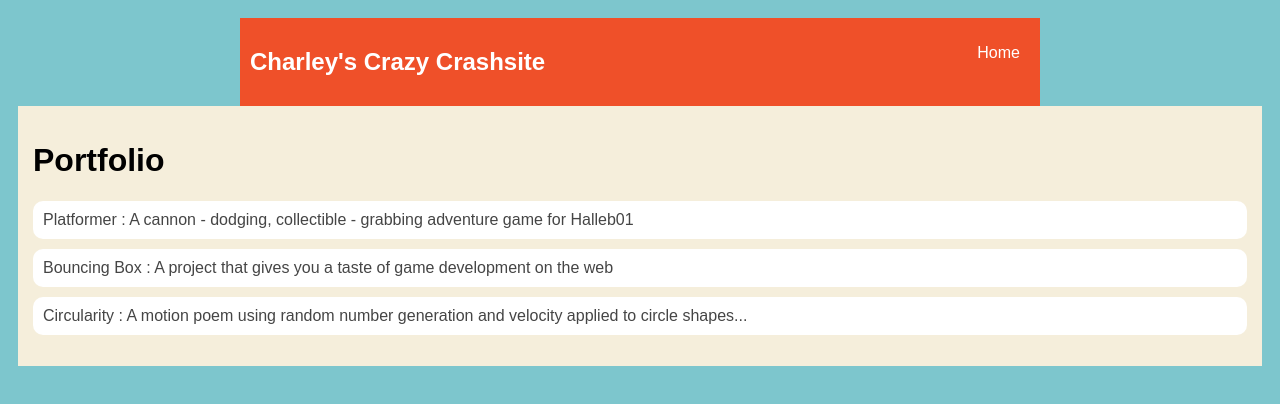
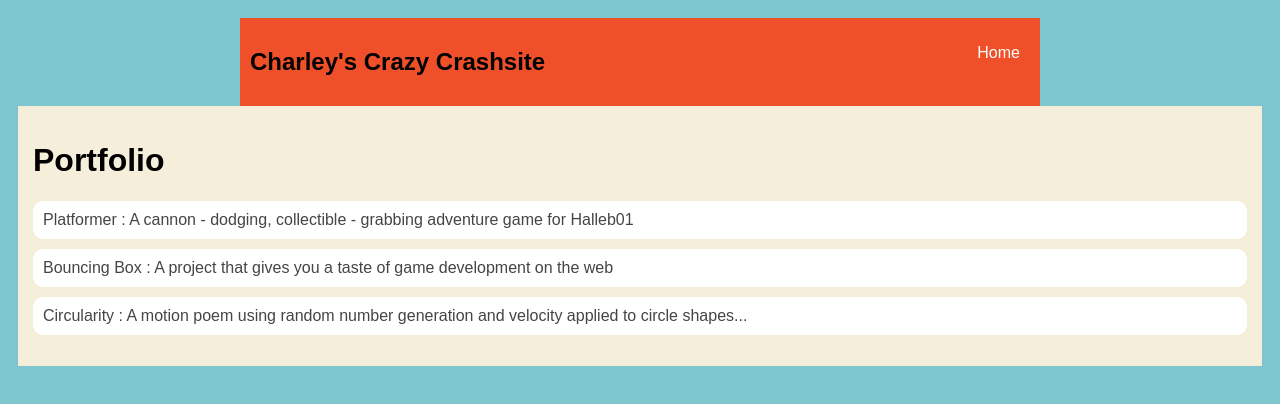
Before and after one commit to XxZombiesRulexX/XxZombiesRulexX.github.io, a plain HTML site: page portfolio.html in a window 1280 px wide. Drawn offline with Linux system fonts and the light colour scheme.

Commit message:
add portfolio.html

```diff
--- a/portfolio.html
+++ b/portfolio.html
@@ -29,7 +29,7 @@
             h1 {
                 display: flex;
                 align-items: center;
-                color: rgb(255, 255, 255);
+                color: rgb(2, 2, 2);
                 flex: 1;
             }
             #nav-ul {
```
